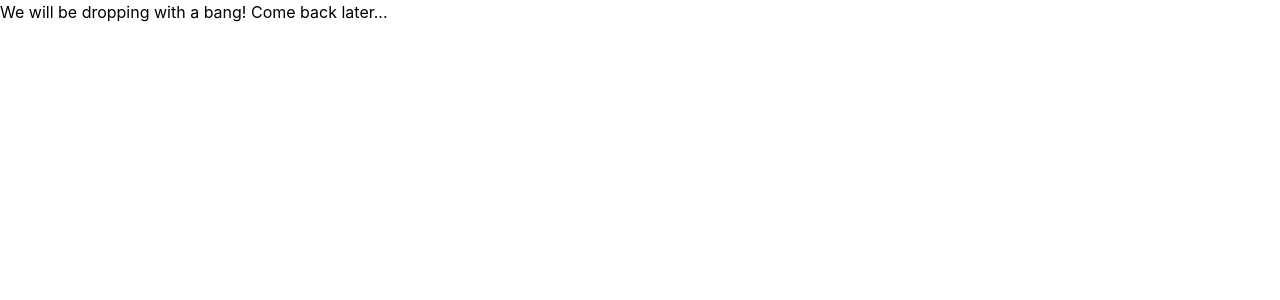
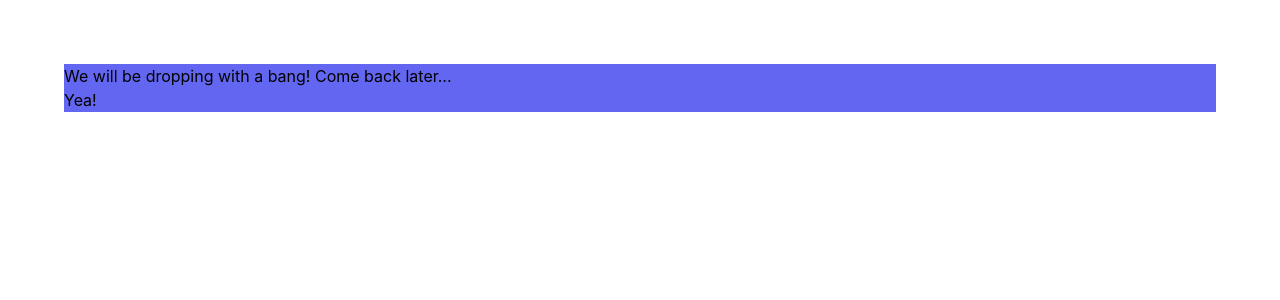
Before and after one commit to dkattimu/personal-website, a Next.js app: page / in a window 1280 px wide. Shown: the top 300 px of the page. Built offline with nearby package versions, Linux system fonts and the light colour scheme.

Commit message:
enough for the day...

```diff
--- a/pages/index.js
+++ b/pages/index.js
@@ -13,7 +13,8 @@ const Index = (props) =>{
         <title>{props.title}</title>
         </Head>
 
-        <h1> We will be dropping with a bang! Come back later...</h1>
+        <h1 className=" transition "> We will be dropping with a bang! Come back later...</h1>
+        <button className = " transitiion duration-1000 ease-out"> Yea!</button>
         </>
 
     );
--- a/styles/globals.css
+++ b/styles/globals.css
@@ -5,8 +5,8 @@
 
 html,
 body {
-  padding: 0;
-  margin: 0;
+  padding: 1rem;
+  margin: 1rem;
   font-family: -apple-system, BlinkMacSystemFont, Segoe UI, Roboto, Oxygen,
     Ubuntu, Cantarell, Fira Sans, Droid Sans, Helvetica Neue, sans-serif;
 }
@@ -19,3 +19,7 @@ a {
 * {
   box-sizing: border-box;
 }
+
+div {
+    @apply bg-indigo-500;
+}
--- a/tailwind.config.js
+++ b/tailwind.config.js
@@ -1,8 +1,14 @@
 module.exports = {
   purge:  ['./pages/**/*.js', './components/**/*.js'],
-  darkMode: false, // or 'media' or 'class'
+  darkMode: 'media', // or 'media' or 'class'
   theme: {
     extend: {},
+    transitionDuration: {
+        DEFAULT: '150ms',
+    },
+    transitionTimingFunction:{
+        DEFAULT: 'cubic-bezier(0.4,0,0.2,1)',
+    }
   },
   variants: {
     extend: {},
```
